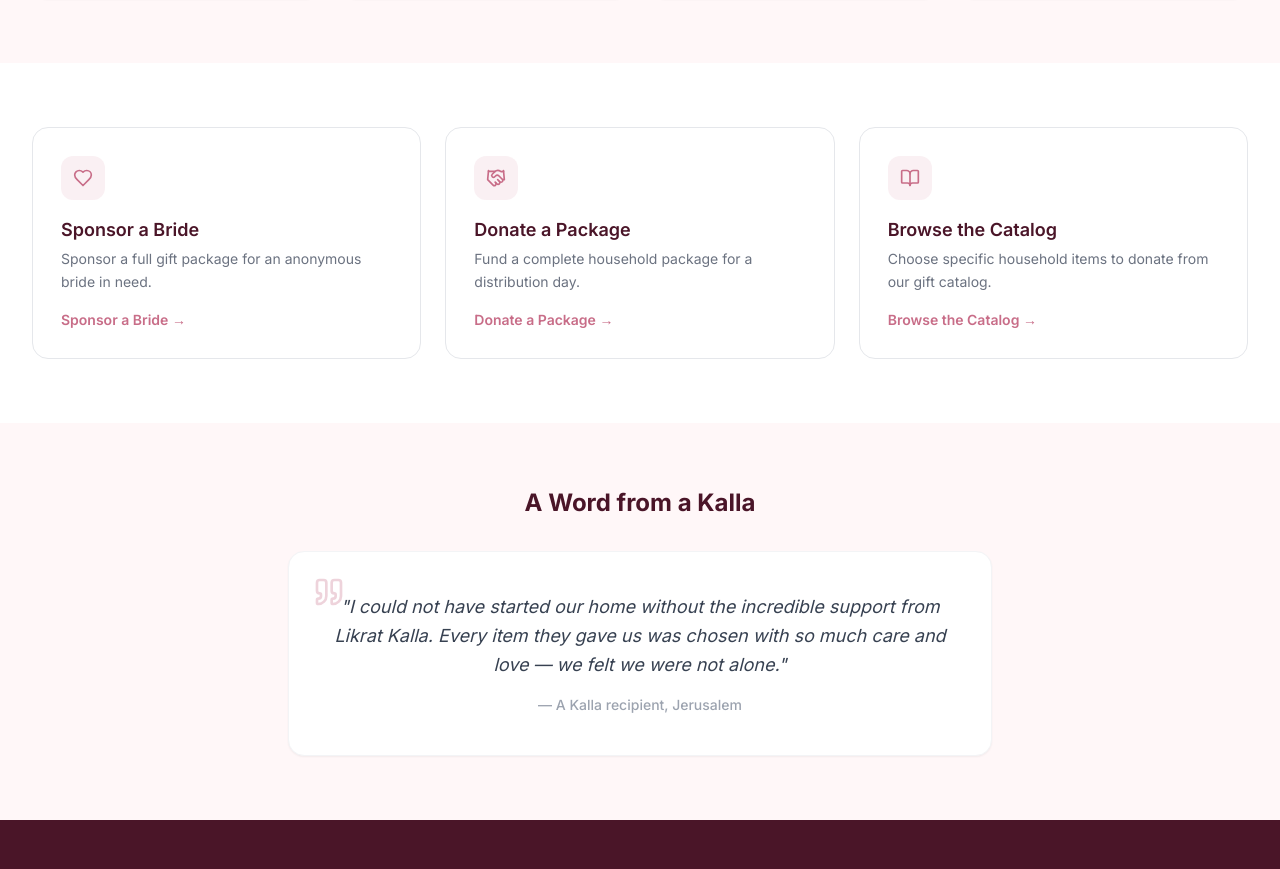
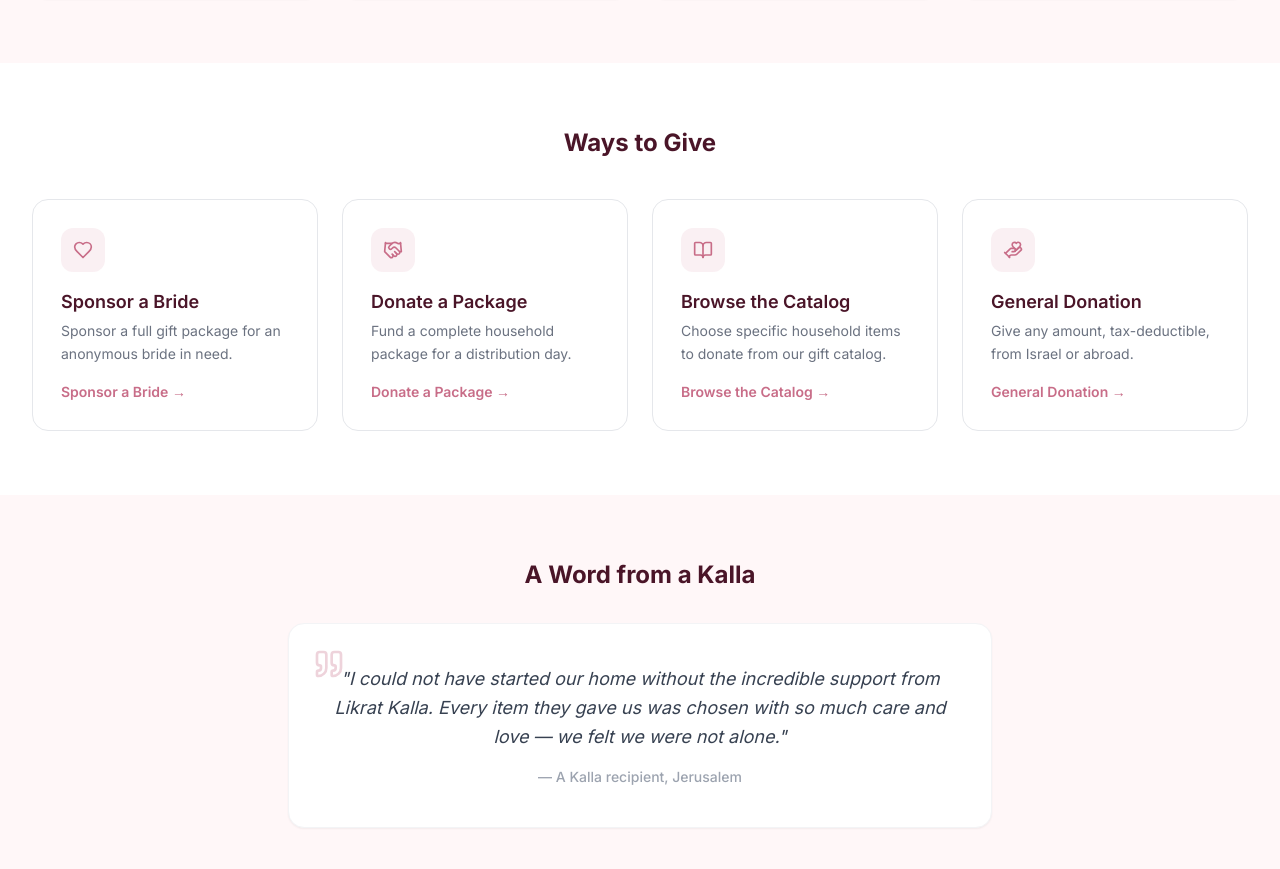
Before and after one commit to davidpinhasik/likrat-kalla, a Next.js app: page /en in a window 1280 px wide. Shown: the part 1040-1909 px from the top of the page. Built offline with nearby package versions, Linux system fonts and the light colour scheme; no server answers; the database is empty.

Commit message:
Home page: add Ways to Give heading and General Donation card (4-up grid)

```diff
--- a/messages/en.json
+++ b/messages/en.json
@@ -47,6 +47,9 @@
     "cardPackageDesc": "Fund a complete household package for a distribution day.",
     "cardCatalogTitle": "Browse the Catalog",
     "cardCatalogDesc": "Choose specific household items to donate from our gift catalog.",
+    "waysToGiveTitle": "Ways to Give",
+    "cardGeneralTitle": "General Donation",
+    "cardGeneralDesc": "Give any amount, tax-deductible, from Israel or abroad.",
     "featuredTitle": "A Word from a Kalla",
     "featuredQuote": "\"I could not have started our home without the incredible support from Likrat Kalla. Every item they gave us was chosen with so much care and love — we felt we were not alone.\"",
     "featuredCaption": "— A Kalla recipient, Jerusalem",
--- a/messages/he.json
+++ b/messages/he.json
@@ -47,6 +47,9 @@
     "cardPackageDesc": "מממנים חבילת בית שלמה ליום חלוקה.",
     "cardCatalogTitle": "עיינו בקטלוג",
     "cardCatalogDesc": "בחרו פריטי בית ספציפיים לתרומה מקטלוג המתנות שלנו.",
+    "waysToGiveTitle": "דרכים לתת",
+    "cardGeneralTitle": "תרומה כללית",
+    "cardGeneralDesc": "תרמו כל סכום, מוכר לצורכי מס, מישראל או מחו\"ל.",
     "featuredTitle": "מילים מהכלה",
     "featuredQuote": "\"לא יכולתי להתחיל את הבית שלנו בלי התמיכה המדהימה של לקראת כלה. כל פריט ניתן עם כל כך הרבה אהבה — הרגשנו שאנחנו לא לבד.\"",
     "featuredCaption": "— כלה מנהנית, ירושלים",
--- a/src/app/[locale]/page.tsx
+++ b/src/app/[locale]/page.tsx
@@ -1,6 +1,6 @@
 import { getTranslations } from 'next-intl/server';
 import Link from 'next/link';
-import { Heart, Gift, BookOpen, Users, Star, Handshake, Quote } from 'lucide-react';
+import { Heart, Gift, BookOpen, Users, Star, Handshake, HandHeart, Quote } from 'lucide-react';
 import PublicLayout from '@/components/PublicLayout';
 import HeroCarousel from '@/components/HeroCarousel';
 import { getSiteMedia } from '@/lib/data/media';
@@ -63,6 +63,12 @@ export default async function HomePage({ params }: Props) {
       title: t('cardCatalogTitle'),
       desc: t('cardCatalogDesc'),
       href: `/${locale}/donate#catalog`,
+    },
+    {
+      icon: HandHeart,
+      title: t('cardGeneralTitle'),
+      desc: t('cardGeneralDesc'),
+      href: `/${locale}/donate#general`,
     },
   ];
 
@@ -140,7 +146,10 @@ export default async function HomePage({ params }: Props) {
       {/* ── Action Cards ── */}
       <section className="py-16 bg-white">
         <div className="max-w-7xl mx-auto px-4 sm:px-6 lg:px-8">
-          <div className="grid grid-cols-1 md:grid-cols-3 gap-6">
+          <h2 className="text-2xl font-bold text-brand-navy text-center mb-10">
+            {t('waysToGiveTitle')}
+          </h2>
+          <div className="grid grid-cols-1 sm:grid-cols-2 lg:grid-cols-4 gap-6">
             {actionCards.map(({ icon: Icon, title, desc, href }) => (
               <div
                 key={title}
```
